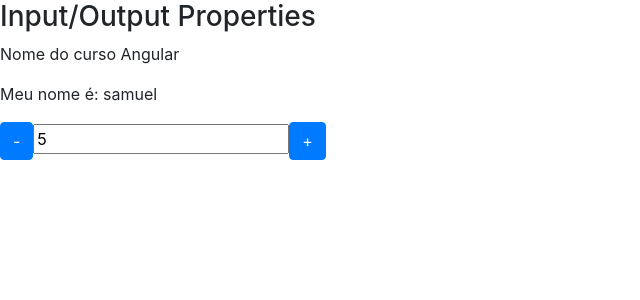
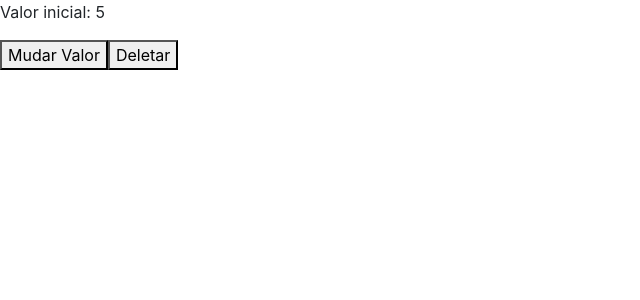
Before and after one commit to SamukaAlves000/angular-curso, an Angular app in the folder primeiro-projeto/: page / in a window 1280 px wide. Shown: the top 300 px of the page, without its empty margins (0-640 px from the left). Built offline with nearby package versions, Linux system fonts and the light colour scheme.

Commit message:
Ciclo de vida do Componente
Ciclo de vida do Componente

```diff
--- a/primeiro-projeto/src/app/app.component.html
+++ b/primeiro-projeto/src/app/app.component.html
@@ -1 +1,3 @@
-<app-data-binding></app-data-binding>
+<app-ciclo [valorInicial]="valor" *ngIf="!deletarCiclo"></app-ciclo>
+<button (click)="mudarValor()">Mudar Valor</button>
+<button (click)="destruirCiclo()">Deletar</button>
--- a/primeiro-projeto/src/app/app.component.ts
+++ b/primeiro-projeto/src/app/app.component.ts
@@ -6,5 +6,14 @@ import { Component } from '@angular/core';
   styleUrls: ['./app.component.css']
 })
 export class AppComponent {
-  title = 'primeiro-projeto';
+  valor : number = 5
+  deletarCiclo:boolean = false
+
+  mudarValor(){
+    this.valor++
+  }
+
+  destruirCiclo(){
+    this.deletarCiclo = true
+  }
 }
--- a/primeiro-projeto/src/app/app.module.ts
+++ b/primeiro-projeto/src/app/app.module.ts
@@ -9,6 +9,7 @@ import { DataBindingComponent } from './data-binding/data-binding.component';
 import { FormsModule }   from '@angular/forms';
 import { InputPropertyComponent } from './input-property/input-property.component';
 import { OutputPropertyComponent } from './output-property/output-property.component';
+import { CicloComponent } from './ciclo/ciclo.component';
 @NgModule({
   declarations: [
     AppComponent,
@@ -16,7 +17,8 @@ import { OutputPropertyComponent } from './output-property/output-property.compo
     MeuPrimeiro2Component,
     DataBindingComponent,
     InputPropertyComponent,
-    OutputPropertyComponent
+    OutputPropertyComponent,
+    CicloComponent
   ],
   imports: [
     BrowserModule,
--- /dev/null
+++ b/primeiro-projeto/src/app/ciclo/ciclo.component.html
@@ -0,0 +1 @@
+<p>Valor inicial: {{valorInicial}}</p>
--- /dev/null
+++ b/primeiro-projeto/src/app/ciclo/ciclo.component.ts
@@ -0,0 +1,41 @@
+import { Component, OnInit,OnChanges,DoCheck,AfterContentInit,
+  AfterContentChecked,AfterViewInit,OnDestroy, SimpleChanges, Input } from '@angular/core';
+
+@Component({
+  selector: 'app-ciclo',
+  templateUrl: './ciclo.component.html',
+  styleUrls: ['./ciclo.component.css']
+})
+export class CicloComponent implements OnInit,OnChanges,DoCheck,AfterContentInit,
+AfterContentChecked,AfterViewInit,OnDestroy{
+
+
+  @Input() valorInicial: number = 10
+
+
+  constructor() {
+    console.log('constructor')
+  }
+  ngOnDestroy(): void {
+    console.log('ngOnDestroy')
+  }
+  ngAfterViewInit(): void {
+    console.log('ngAfterViewInit')
+  }
+  ngAfterContentChecked(): void {
+    console.log('ngAfterContentChecked')
+  }
+  ngAfterContentInit(): void {
+    console.log('ngAfterContentInit')
+  }
+  ngDoCheck(): void {
+    console.log('ngDoCheck')
+  }
+  ngOnChanges(changes: SimpleChanges): void {
+    console.log('ngOnChanges')
+  }
+
+  ngOnInit(): void {
+    console.log('ngOnInit')
+  }
+}
```
Also changed, not shown: primeiro-projeto/src/app/ciclo/ciclo.component.css (added), 2 other files (tests, documents, lock files or other folders).
